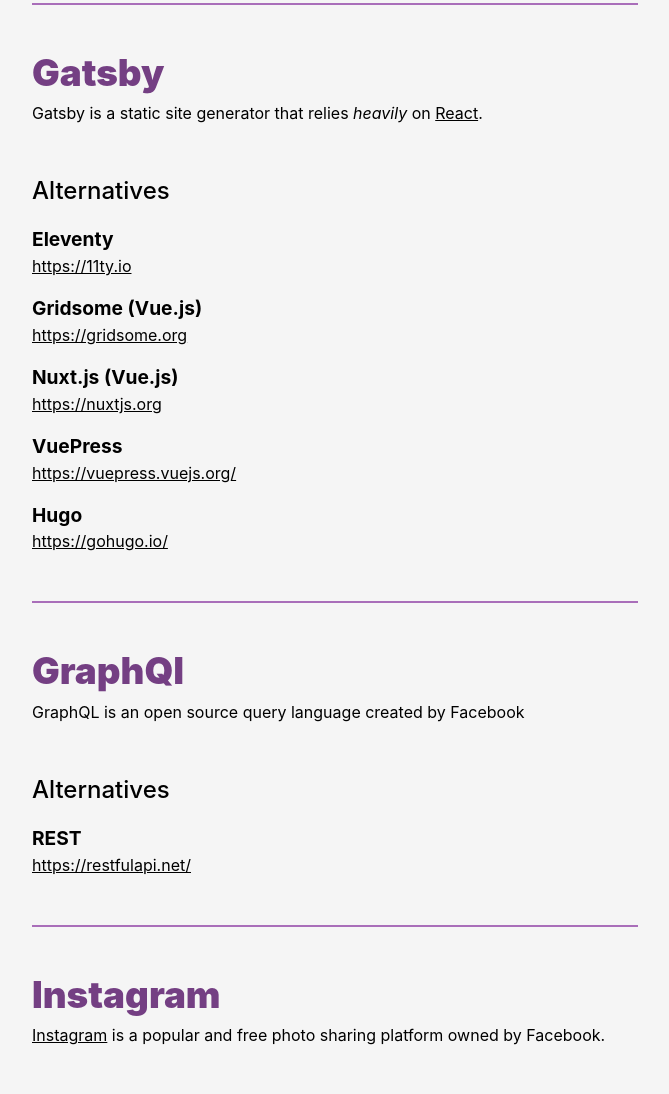
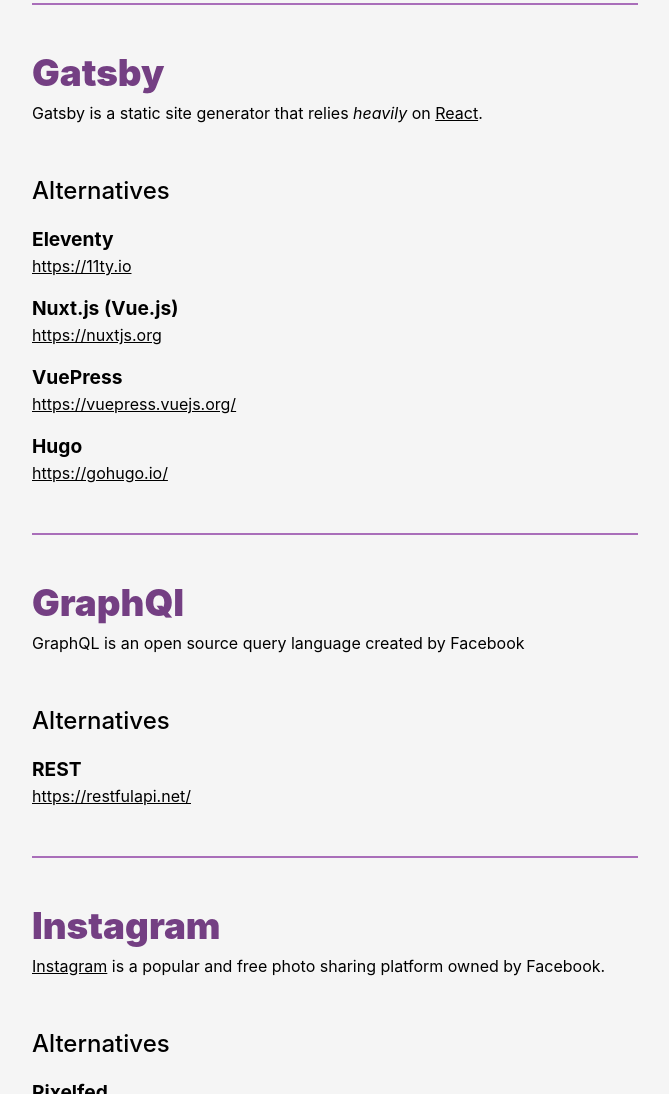
Before and after one commit to Andy-set-studio/npm-uninstall-facebook, an Eleventy site: page index.md in a window 1280 px wide. Shown: the part 679-1773 px from the top of the page, without its empty margins (0-669 px from the left). Built offline with nearby package versions, Linux system fonts and the light colour scheme; Eleventy itself is replaced by a stand-in of ours; files that its build step writes are made by us from their sources.

Commit message:
Remove Gridsome
Gridsome is using GraphQL for data layer, so it should be removed from there.

```diff
--- a/items/gatsby.md
+++ b/items/gatsby.md
@@ -4,8 +4,6 @@
 alternatives:
   - title: 'Eleventy'
     link: 'https://11ty.io'
-  - title: 'Gridsome (Vue.js)'
-    link: 'https://gridsome.org'
   - title: 'Nuxt.js (Vue.js)'
     link: 'https://nuxtjs.org'
   - title: 'VuePress'
```
